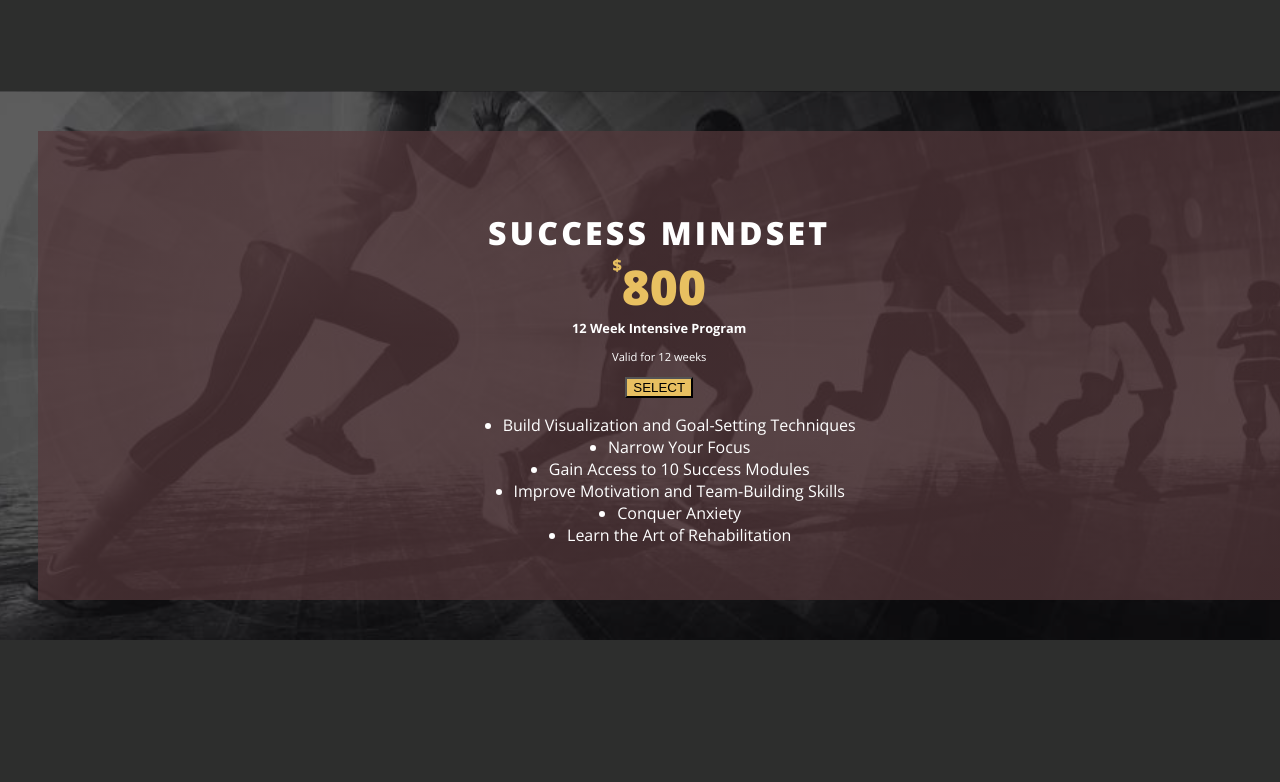
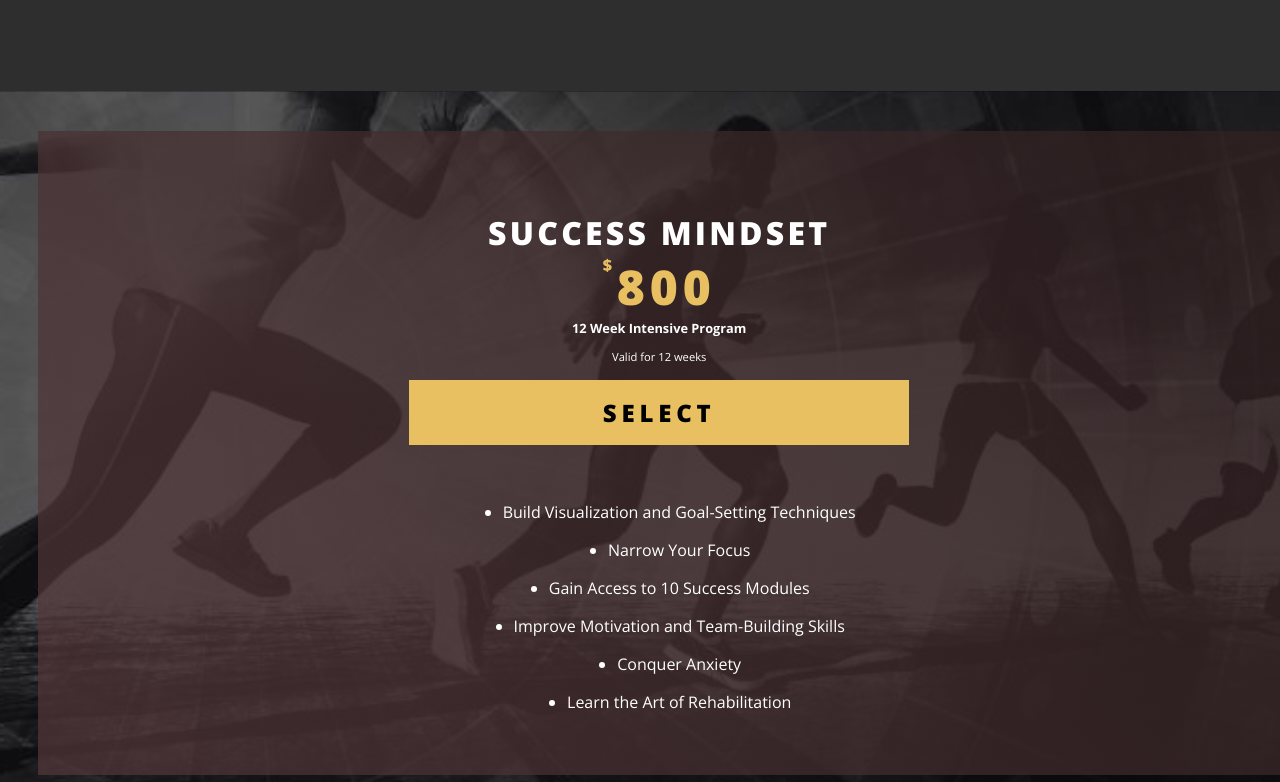
Before and after one commit to RuslanTissen/PIPI-world-2, a React (Create React App) app: page / in a window 1280 px wide. Shown: the part 3100-3882 px from the top of the page. Built offline with nearby package versions, Linux system fonts and the light colour scheme; a web font is replaced by a local one.

Commit message:
some animation

```diff
--- a/src/components/start/services/Services.scss
+++ b/src/components/start/services/Services.scss
@@ -24,7 +24,7 @@
 		.service__link {
 			display: flex;
 			width: clamp(250px, 50vw, 500px);
-			margin: 5rem auto 3rem 0;
+			margin: 2rem auto 5rem 0;
 			padding: 1rem clamp(0.5rem, 5vw, 500px);
 			height: fit-content;
 			justify-content: center;
@@ -72,13 +72,17 @@
 				justify-content: center;
 				align-items: center;
 				text-transform: uppercase;
-				font-weight: 900;
+				font-weight: 700;
 				letter-spacing: 0.3rem;
 				font-size: clamp(0.8rem, 4vw, 1.5rem);
 				color: black;
 				text-decoration: none;
 				background-color: rgb(232, 192, 97);
 				text-align: center;
+				transition: all 0.3s ease-in-out;
+			}
+			.exercises__link:hover {
+				background-color: rgb(142, 117, 58);
 			}
 		}
 	}
--- a/src/components/start/success/Success.jsx
+++ b/src/components/start/success/Success.jsx
@@ -1,21 +1,8 @@
 import React from 'react'
 import "./Success.scss"
-// import { useState } from 'react'
-
+import { NavLink } from 'react-router-dom'
 
 function Success() {
-	// const [show, setShow] = useState(false)
-	// const [active, setActive] = useState(true)
-
-
-	// function eddText() {
-	// 	setShow(!show)
-	// 	setActive(!active)
-	// }
-
-	// const arrowDown = "↓"
-	// const arrowUp = "^"
-
 	return (
 		<div className='success'>
 			<div className="success__cont">
@@ -24,14 +11,9 @@ function Success() {
 					<div className="price_box"><span>$</span> 800</div>
 					<h6>12 Week Intensive Program</h6>
 					<p>Valid for 12 weeks</p>
-					<button className='slct__bnt'>SELECT</button>
+					<NavLink className='success__link'>SELECT</NavLink>
 				</div>
 
-				{/* <div className="tic" onClick={() => eddText()}>
-					{active ? <button>arrowDown</button> : <button>ArrowUp</button>}
-				</div> */}
-
-				{/* {show && */}
 				 <div className="success__cont--2">
 
 					<ul>
--- a/src/components/start/success/Success.scss
+++ b/src/components/start/success/Success.scss
@@ -10,7 +10,7 @@
 	font-family: "Open Sans", sans-serif;
 
 	.success__cont {
-		background-image: linear-gradient(225deg, rgba(85, 56, 59, 0.7), rgba(85, 56, 59, 0.7));
+		background-image: linear-gradient(225deg, rgba(50, 33, 34, 0.7), rgba(85, 56, 59, 0.7));
 		color: white;
 		text-align: center;
 		padding: clamp(2rem, 3vw, 3rem) 0;
@@ -29,7 +29,7 @@
 				display: flex;
 				margin: 0 auto;
 				font-weight: 800;
-
+				letter-spacing: 0.3rem;
 				span {
 					font-size: 1rem;
 				}
@@ -41,8 +41,26 @@
 			p {
 				font-size: 0.7rem;
 			}
-			button {
+			.success__link {
+				display: flex;
+				width: clamp(250px, 50vw, 500px);
+				margin: 1rem auto 3rem;
+				padding: 1rem clamp(0.5rem, 5vw, 500px);
+				height: fit-content;
+				justify-content: center;
+				align-items: center;
+				text-transform: uppercase;
+				font-weight: 900;
+				letter-spacing: 0.3rem;
+				font-size: clamp(0.8rem, 4vw, 1.5rem);
+				color: black;
+				text-decoration: none;
 				background-color: rgb(232, 192, 97);
+				text-align: center;
+				transition: all 0.3s ease-in-out;
+			}
+			.success__link:hover{
+				background-color: rgb(142, 117, 58);
 			}
 		}
 
@@ -53,7 +71,7 @@
 				flex-direction: column;
 				li {
 					width: fit-content;
-					margin: 0 auto;
+					margin: 0.5rem auto;
 				}
 			}
 		}
```
